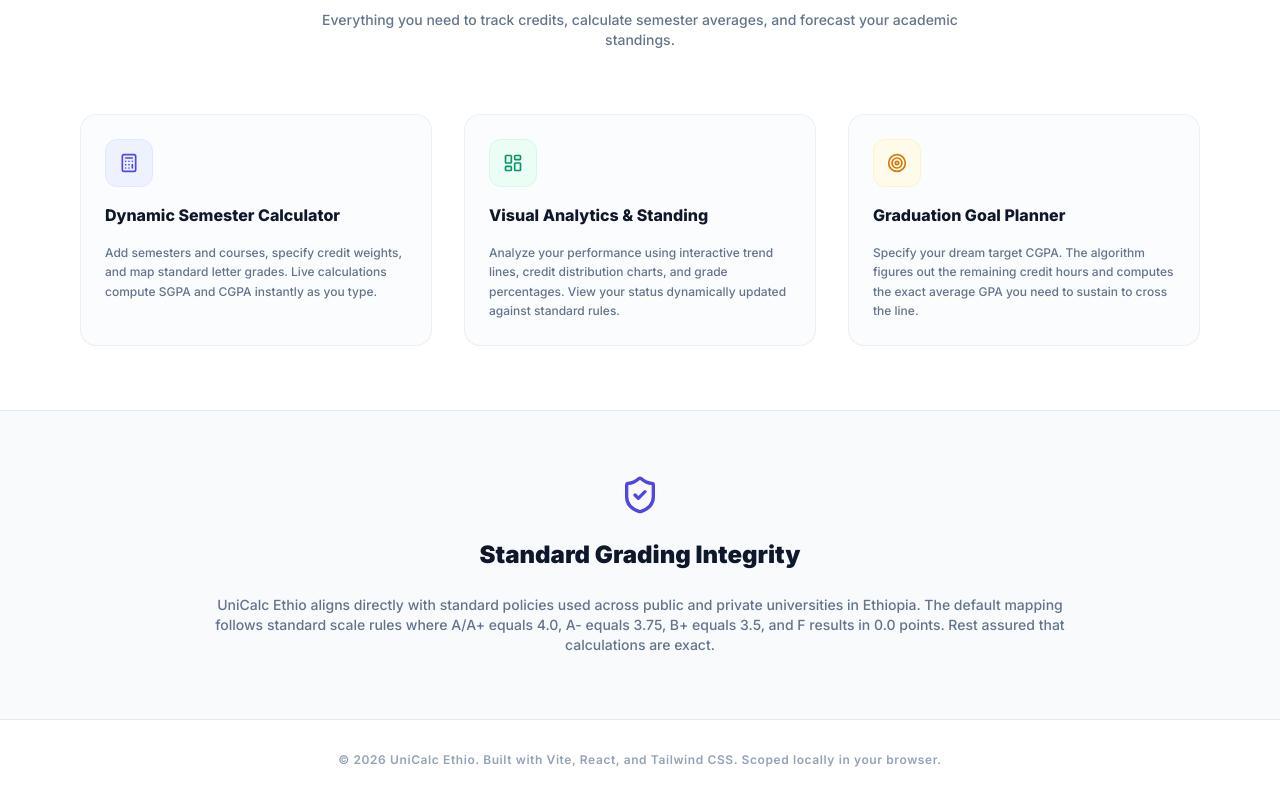
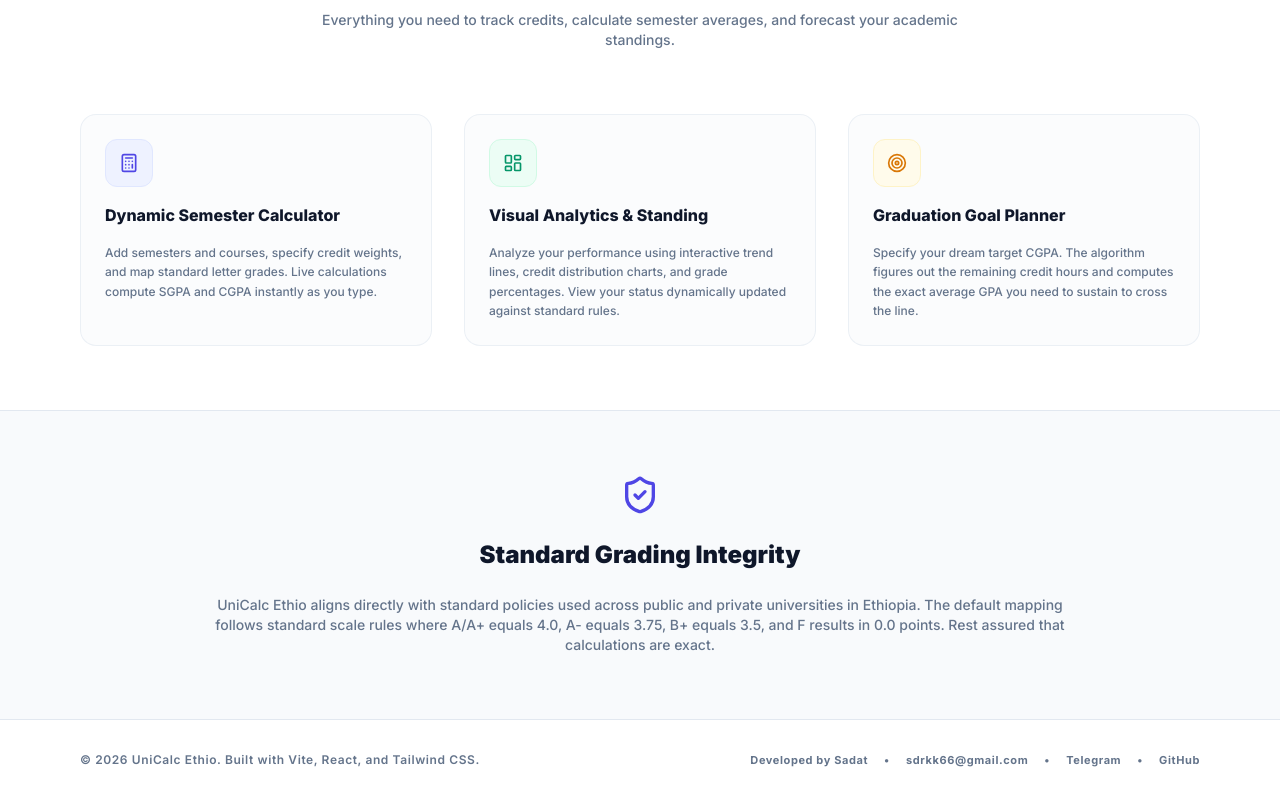
Before and after one commit to s-a-d-a-t/UNI-CALC, a React (Vite) app: page / in a window 1280 px wide. Shown: the part 725-1525 px from the top of the page. Built offline with nearby package versions, Linux system fonts and the light colour scheme; no server answers.

Commit message:
docs: add developer contact information to README and landing page footer

```diff
--- a/src/components/LandingPage.jsx
+++ b/src/components/LandingPage.jsx
@@ -146,7 +146,18 @@
 
       {/* Footer */}
       <footer className="border-t border-slate-200 dark:border-slate-850 py-8 bg-white dark:bg-slate-950 text-slate-400 text-center text-xs font-semibold tracking-wider transition-colors duration-200">
-        <p>© {new Date().getFullYear()} UniCalc Ethio. Built with Vite, React, and Tailwind CSS. Scoped locally in your browser.</p>
+        <div className="max-w-6xl mx-auto px-4 flex flex-col md:flex-row justify-between items-center gap-4 text-slate-500 dark:text-slate-400">
+          <p>© {new Date().getFullYear()} UniCalc Ethio. Built with Vite, React, and Tailwind CSS.</p>
+          <div className="flex flex-wrap justify-center gap-4 text-[11px] font-bold">
+            <span>Developed by <a href="https://github.com/s-a-d-a-t" target="_blank" rel="noopener noreferrer" className="text-indigo-650 dark:text-indigo-400 hover:underline">Sadat</a></span>
+            <span className="hidden md:inline">•</span>
+            <a href="mailto:sdrkk66@gmail.com" className="hover:text-indigo-650 dark:hover:text-indigo-400 transition-colors">sdrkk66@gmail.com</a>
+            <span>•</span>
+            <a href="https://t.me/sdrk_66" target="_blank" rel="noopener noreferrer" className="hover:text-indigo-650 dark:hover:text-indigo-400 transition-colors">Telegram</a>
+            <span>•</span>
+            <a href="https://github.com/s-a-d-a-t" target="_blank" rel="noopener noreferrer" className="hover:text-indigo-650 dark:hover:text-indigo-400 transition-colors">GitHub</a>
+          </div>
+        </div>
       </footer>
     </div>
   );
```
Also changed, not shown: 1 other file (tests, documents, lock files or other folders).
